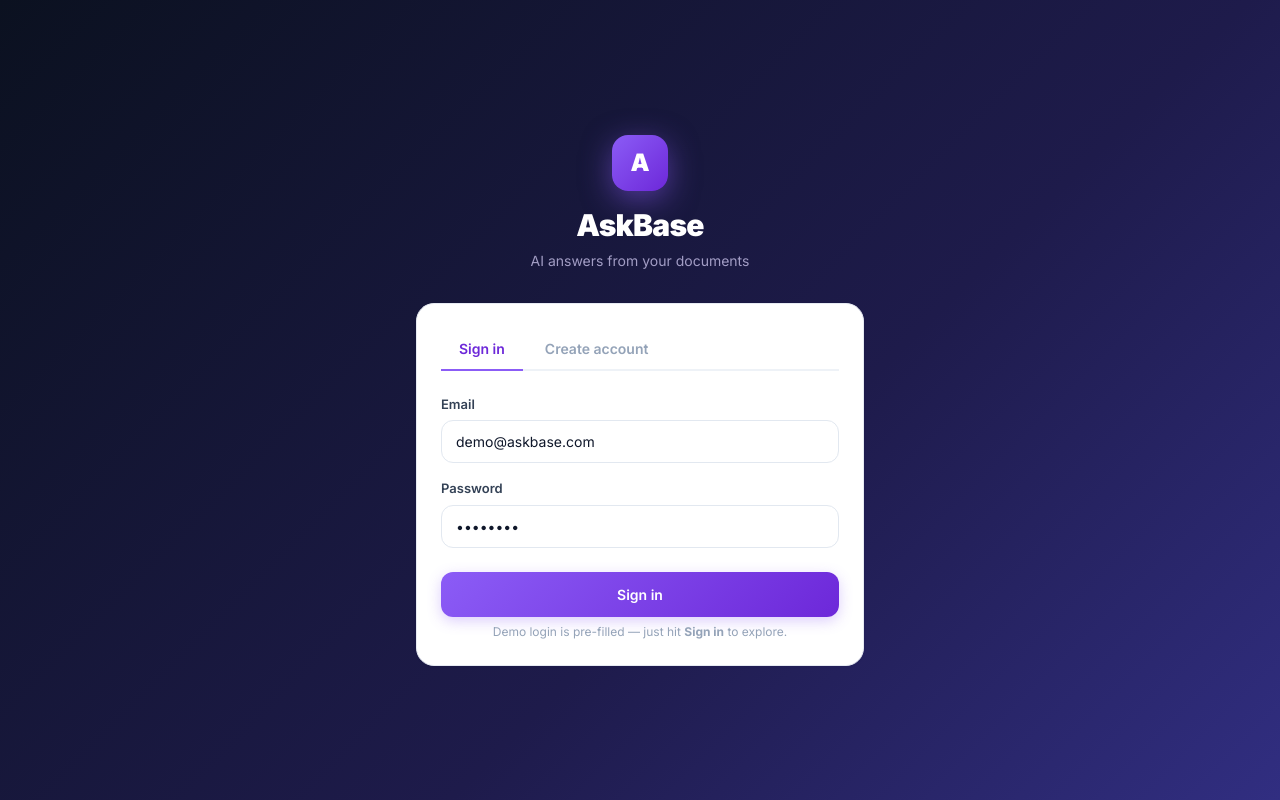
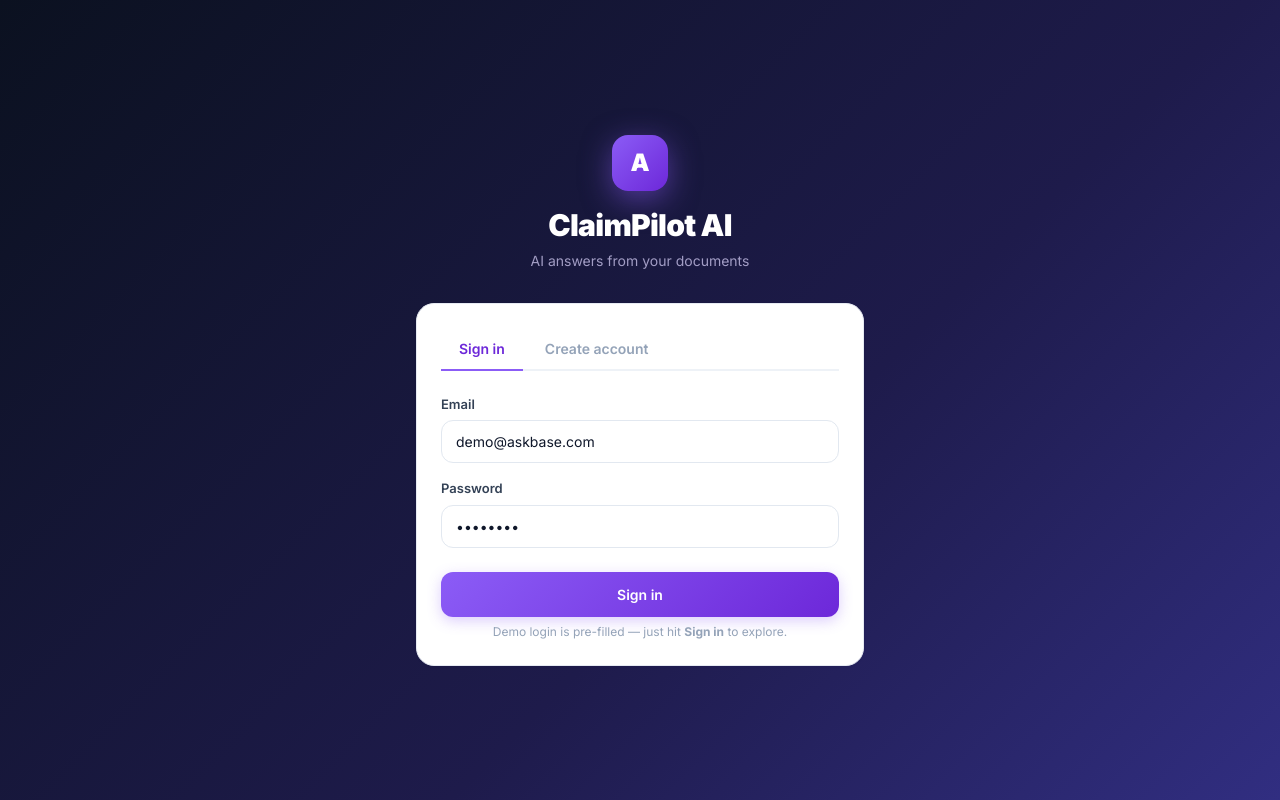
Before and after one commit to Shehreyarkhann/claimpaid-ai, a React (Vite) app in the folder client/: page / in a window 1280 px wide. Built offline with nearby package versions, Linux system fonts and the light colour scheme; the HTML template or start-up script is replaced by a standard one.

Commit message:
Rebrand: AskBase → ClaimPilot AI, cross-link to ClaimPilot RCM + claimpilot.io

```diff
--- a/client/src/pages/AuthPages.jsx
+++ b/client/src/pages/AuthPages.jsx
@@ -33,7 +33,7 @@ export default function AuthPages({ onAuth }) {
           <div className="inline-flex items-center justify-center w-14 h-14 rounded-2xl mb-4" style={{ background: 'linear-gradient(135deg,#8b5cf6,#6d28d9)', boxShadow: '0 8px 30px rgba(139,92,246,.5)' }}>
             <span className="text-white text-2xl font-black">A</span>
           </div>
-          <h1 className="text-white text-3xl font-black tracking-tight">AskBase</h1>
+          <h1 className="text-white text-3xl font-black tracking-tight">ClaimPilot AI</h1>
           <p className="text-violet-200/70 text-sm mt-2">AI answers from your documents</p>
         </div>
         <div className="card card-pad">
--- a/client/src/pages/KBDetail.jsx
+++ b/client/src/pages/KBDetail.jsx
@@ -283,7 +283,7 @@ function SourcesManager({ kb }) {
         <h3 className="font-bold">🤖 Autopilot sources</h3>
         <span className="badge badge-violet">self-learning</span>
       </div>
-      <p className="text-sm text-slate-500 mb-4">Point AskBase at your website's sitemap. It crawls new and changed pages on its own every day — no uploads, no maintenance.</p>
+      <p className="text-sm text-slate-500 mb-4">Point ClaimPilot AI at your website's sitemap. It crawls new and changed pages on its own every day — no uploads, no maintenance.</p>
       <form onSubmit={add} className="flex gap-2 mb-4 flex-wrap">
         <select className="input !w-auto" value={type} onChange={(e) => setType(e.target.value)}>
           <option value="sitemap">Sitemap</option>
--- a/client/src/pages/Shell.jsx
+++ b/client/src/pages/Shell.jsx
@@ -21,7 +21,7 @@ export default function Shell({ user, view, setView, children }) {
             <span className="text-white text-lg font-black">A</span>
           </div>
           <div>
-            <div className="text-white font-bold text-[15px] leading-tight">AskBase</div>
+            <div className="text-white font-bold text-[15px] leading-tight">ClaimPilot AI</div>
             <div className="text-slate-400 text-xs">{org?.name || '…'}</div>
           </div>
         </div>
@@ -38,6 +38,9 @@ export default function Shell({ user, view, setView, children }) {
           ))}
         </nav>
         <div className="mt-auto pt-6 border-t border-white/10">
+          <a href="https://claimpilot.io" target="_blank" rel="noreferrer" className="block px-2 pb-3 text-xs text-slate-500 hover:text-white">
+            Part of <span className="font-semibold text-slate-300">ClaimPilot</span> · <span className="text-emerald-400 font-semibold">RCM Platform →</span>
+          </a>
           <div className="flex items-center gap-3 px-2">
             <div className="w-9 h-9 rounded-full flex items-center justify-center text-white text-sm font-bold" style={{ background: 'linear-gradient(135deg,#6366f1,#8b5cf6)' }}>
               {(user?.name || 'U')[0].toUpperCase()}
--- a/client/src/pages/WidgetPage.jsx
+++ b/client/src/pages/WidgetPage.jsx
@@ -116,7 +116,7 @@ export default function WidgetPage({ slug, embed }) {
         <input className="input !py-2.5" value={input} onChange={(e) => setInput(e.target.value)} placeholder="Ask a question…" disabled={streaming} />
         <button className="btn btn-primary btn-sm !px-4" disabled={streaming || !input.trim()}>➤</button>
       </form>
-      <div className="text-center pb-2"><span className="text-[10px] text-slate-300">Powered by AskBase</span></div>
+      <div className="text-center pb-2"><span className="text-[10px] text-slate-300">Powered by ClaimPilot AI</span></div>
     </div>
   );
 }
```
